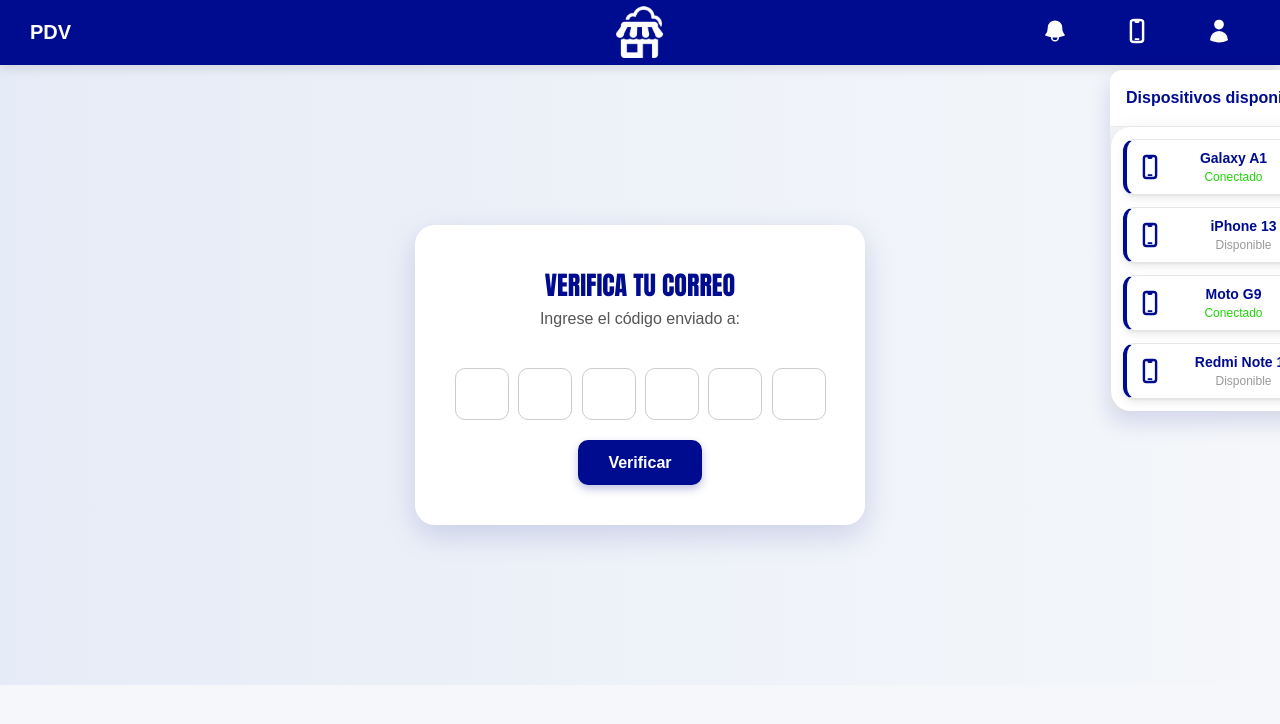
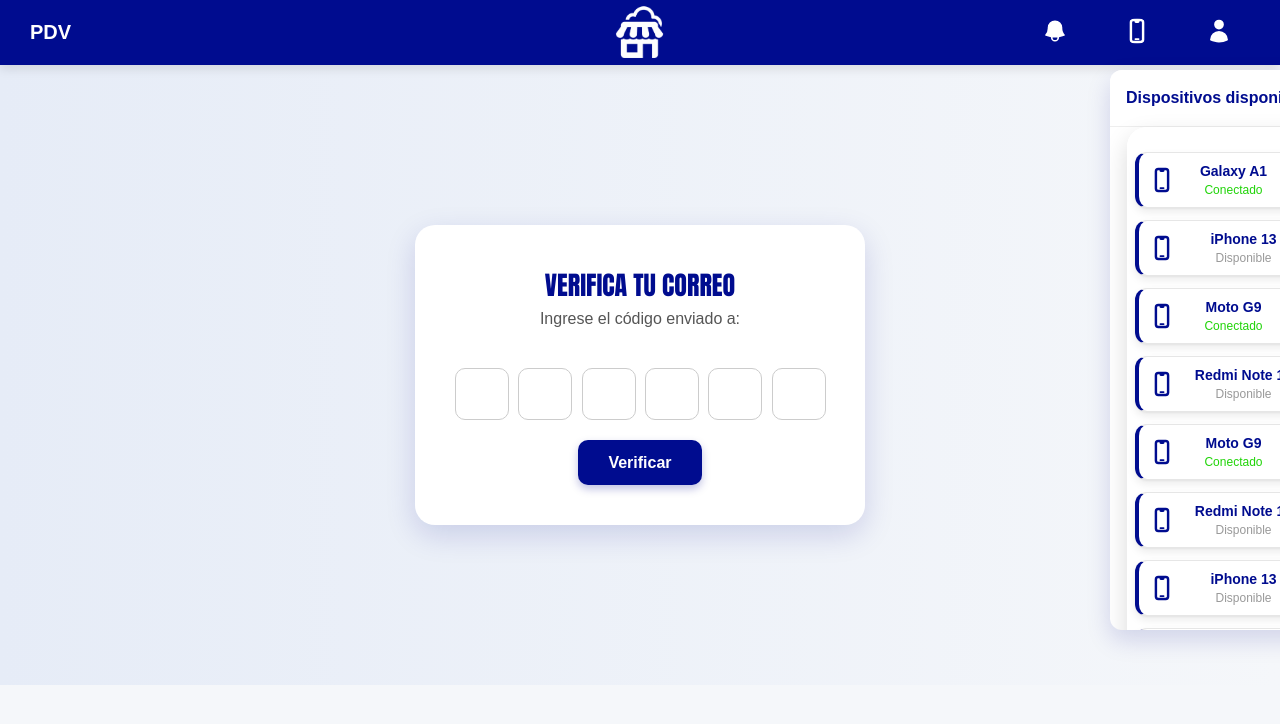
Before and after one commit to jjcm296/PDVMWeb, a React (Create React App) app in the folder frontend/: page /verification in a window 1280 px wide. Both pictures are taken after a click on the item 1137 px from the left and 32 px from the top of the page. Shown: the top 724 px of the page. Built offline with nearby package versions, Linux system fonts and the light colour scheme.

Commit message:
styles: ajuste visual de modales para que respeten alto mínimo y máximo, y no se corte el contenido / adjusted modal visuals to respect min and max height and prevent content from being cut off

```diff
--- a/frontend/src/componenst/BarraNavegacion/BarraNavegacion.jsx
+++ b/frontend/src/componenst/BarraNavegacion/BarraNavegacion.jsx
@@ -35,6 +35,10 @@ const BarraNavegacion = () => {
 
     const [notificaciones, setNotificaciones] = useState([
         { mensaje: "Venta registrada exitosamente", tipo: "venta", fecha: formatearFechaHora(new Date()) },
+        { mensaje: "Producto Doritos tiene stock bajo", tipo: "stock", fecha: formatearFechaHora(new Date()) },
+        { mensaje: "Producto Coca 2L se agotó", tipo: "agotado", fecha: formatearFechaHora(new Date()) },
+        { mensaje: "Producto Doritos tiene stock bajo", tipo: "stock", fecha: formatearFechaHora(new Date()) },
+        { mensaje: "Producto Coca 2L se agotó", tipo: "agotado", fecha: formatearFechaHora(new Date()) },
         { mensaje: "Producto Doritos tiene stock bajo", tipo: "stock", fecha: formatearFechaHora(new Date()) },
         { mensaje: "Producto Coca 2L se agotó", tipo: "agotado", fecha: formatearFechaHora(new Date()) }
     ]);
--- a/frontend/src/componenst/BarraNavegacion/components/modalDispositivo/ModalDispositivo.css
+++ b/frontend/src/componenst/BarraNavegacion/components/modalDispositivo/ModalDispositivo.css
@@ -1,13 +1,15 @@
 .modal-dispositivos {
     position: absolute;
     width: 340px;
-    background-color: none;
+    background-color: white;
     box-shadow: 0 10px 25px rgba(0, 12, 143, 0.15) !important;
     border-radius: 12px;
     z-index: 1001;
     animation: fadeIn 0.2s ease-out;
     box-sizing: border-box;
     overflow: hidden;
+    max-height: 70vh;
+    min-height: 300px;
 }
 
 .modal-header {
@@ -41,6 +43,7 @@
     justify-content: center;
     border-radius: 50%;
     transition: background-color 0.2s ease;
+
 }
 
 .cerrar-btn:hover {
@@ -49,8 +52,11 @@
 
 .modal-contenido {
     overflow-y: auto;
-    height: 100%;
+    max-height: calc(70vh - 60px); /* altura sin header */
+    padding: 0 16px 40px; /* 👈 extra espacio inferior */
+    box-sizing: border-box;
 }
+
 
 .sin-dispositivos {
     font-size: 14px;
--- a/frontend/src/componenst/BarraNavegacion/components/modalDispositivo/ModalDispositivo.jsx
+++ b/frontend/src/componenst/BarraNavegacion/components/modalDispositivo/ModalDispositivo.jsx
@@ -7,7 +7,18 @@ const ModalDispositivos = ({ position, onClose }) => {
         { nombre: "Galaxy A1", conectado: true },
         { nombre: "iPhone 13", conectado: false },
         { nombre: "Moto G9", conectado: true },
-        { nombre: "Redmi Note 10", conectado: false }
+        { nombre: "Redmi Note 10", conectado: false },
+        { nombre: "Moto G9", conectado: true },
+        { nombre: "Redmi Note 10", conectado: false },
+        { nombre: "iPhone 13", conectado: false },
+        { nombre: "Moto G9", conectado: true },
+        { nombre: "Redmi Note 10", conectado: false },
+        { nombre: "Moto G9", conectado: true },
+        { nombre: "Redmi Note 10", conectado: false },
+        { nombre: "iPhone 13", conectado: false },
+        { nombre: "Moto G9", conectado: true },
+        { nombre: "Redmi Note 10", conectado: false },
+        { nombre: "Moto G9", conectado: true }
     ]);
 
     const toggleConexion = (index) => {
--- a/frontend/src/componenst/BarraNavegacion/components/modalNotificaciones/ModalNotificaciones.css
+++ b/frontend/src/componenst/BarraNavegacion/components/modalNotificaciones/ModalNotificaciones.css
@@ -1,12 +1,17 @@
 .modal-notificaciones {
     position: absolute;
     width: 340px;
-    background-color: #ffffff;
+    background-color: white !important;
     box-shadow: 0 10px 25px rgba(0, 12, 143, 0.15) !important;
     border-radius: 12px;
     z-index: 1001;
     animation: fadeIn 0.2s ease-out;
+    box-sizing: border-box;
+    max-height: 80vh;   /* 🔹 Máximo en altura visible */
+    min-height: 200px;  /* 🔹 Mínimo para que no se vea aplastado */
     overflow: hidden;
+    display: flex;
+    flex-direction: column;
 }
 
 .modal-header {
@@ -14,6 +19,7 @@
     justify-content: space-between;
     background-color: #F4F7FE;
     border-bottom: 1px solid #e0e0e0;
+    padding: 12px 16px;
 }
 
 .modal-header h4 {
@@ -44,12 +50,10 @@
 }
 
 .modal-contenido {
-    max-height: 260px;
+    flex: 1; /* 🧠 ocupa el espacio disponible */
     overflow-y: auto;
-    padding: 12px 16px !important;
+    padding: 12px 16px 24px; /* ⬅️ padding inferior para evitar que la última se corte */
     background-color: #FAFBFF;
-    display: flex;
-    flex-direction: column;
 }
 
 .tarjetas-noti {
@@ -58,6 +62,7 @@
     gap: 12px;
     align-items: center;
     width: 100%;
+    box-sizing: border-box;
 }
 
 .sin-notis {
```
